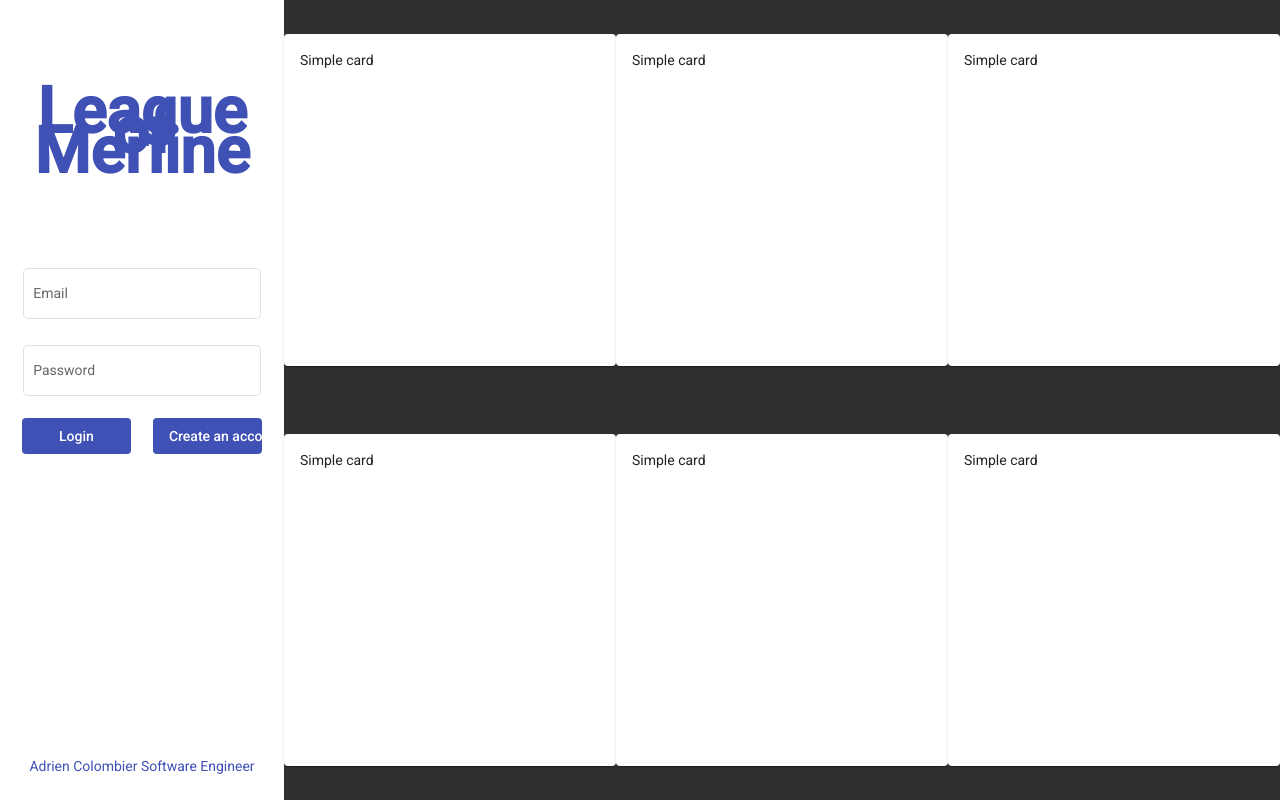
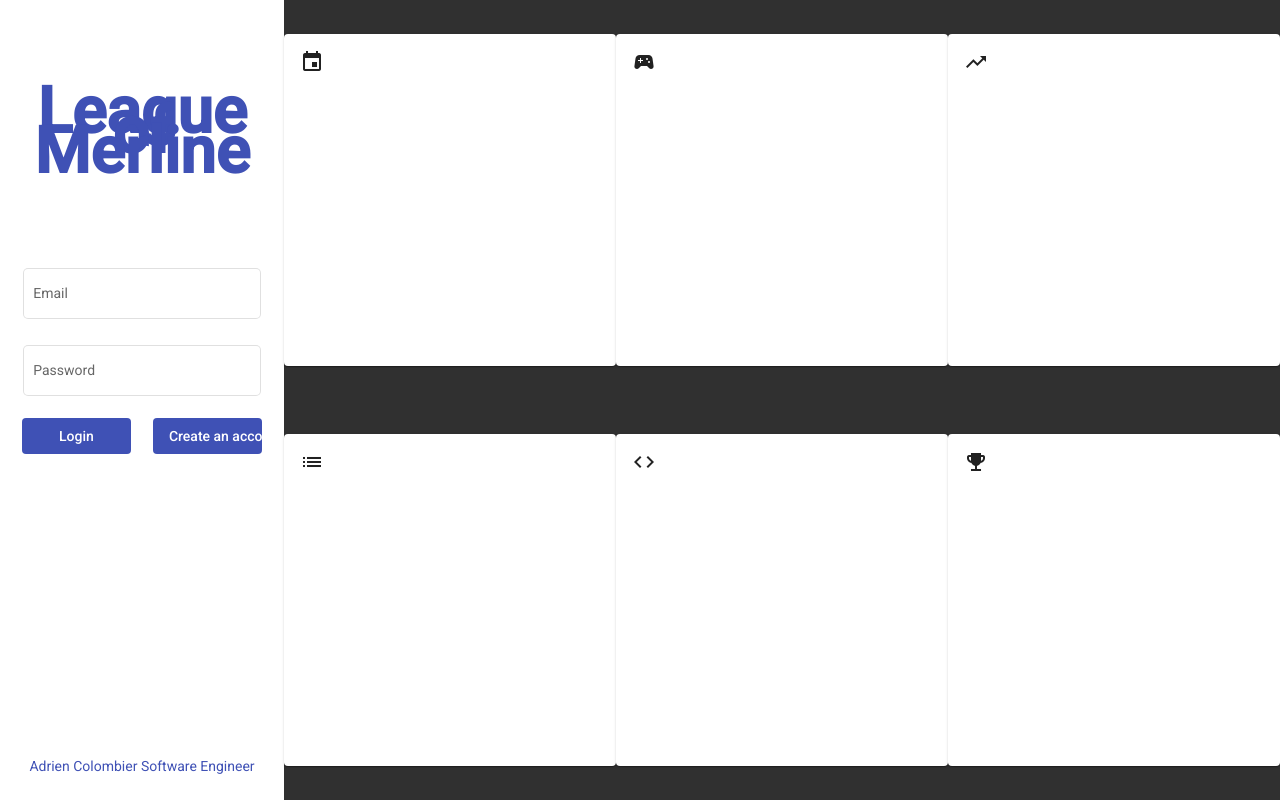
Before and after one commit to PixDay/League-of-Merline, an Angular app in the folder Web/: page /sign-in in a window 1280 px wide. Built offline with nearby package versions, Linux system fonts and the light colour scheme.

Commit message:
[MODIFY] - Implement card and icon in sign-in page

```diff
--- a/Web/src/app/components/sign-in/sign-in.component.css
+++ b/Web/src/app/components/sign-in/sign-in.component.css
@@ -46,14 +46,8 @@
   width: 100%;
 }
 
-.left-bottom {
-}
 
 mat-card {
   width: 300px;
   height: 300px;
 }
-
-mat-card:hover {
-  height: 350px;
-}
--- a/Web/src/app/components/sign-in/sign-in.component.html
+++ b/Web/src/app/components/sign-in/sign-in.component.html
@@ -21,14 +21,26 @@
   </div>
   <div class="sign-in-right" fxLayout="column" fxLayoutAlign="space-around center">
     <div class="full-space" fxLayout="row" fxLayoutAlign="space-around center" >
-      <mat-card>Simple card</mat-card>
-      <mat-card>Simple card</mat-card>
-      <mat-card>Simple card</mat-card>
+      <mat-card>
+        <mat-icon aria-hidden="false" aria-label="Example home icon">event</mat-icon>
+      </mat-card>
+      <mat-card>
+        <mat-icon aria-hidden="false" aria-label="Example home icon">sports_esports</mat-icon>
+      </mat-card>
+      <mat-card>
+        <mat-icon aria-hidden="false" aria-label="Example home icon">trending_up</mat-icon>
+      </mat-card>
     </div>
     <div class="full-space" fxLayout="row" fxLayoutAlign="space-around center" >
-      <mat-card>Simple card</mat-card>
-      <mat-card>Simple card</mat-card>
-      <mat-card>Simple card</mat-card>
+      <mat-card>
+        <mat-icon aria-hidden="false" aria-label="Example home icon">list</mat-icon>
+      </mat-card>
+      <mat-card>
+        <mat-icon aria-hidden="false" aria-label="Example home icon">code</mat-icon>
+      </mat-card>
+      <mat-card>
+        <mat-icon aria-hidden="false" aria-label="Example home icon">emoji_events</mat-icon>
+      </mat-card>
     </div>
   </div>
 </div>
```
